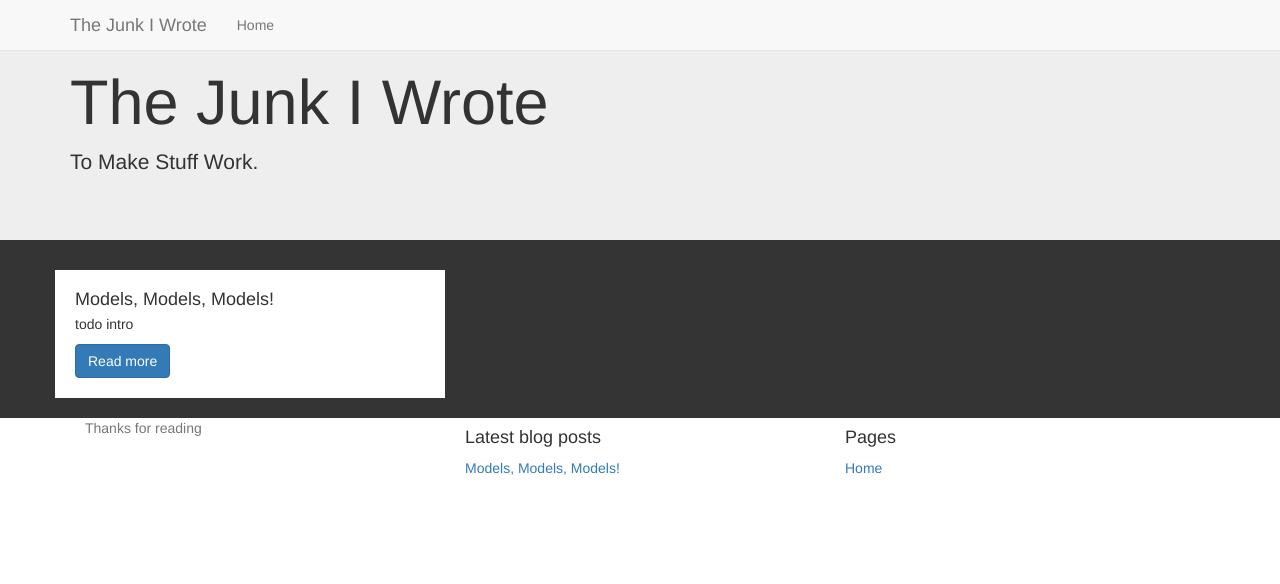
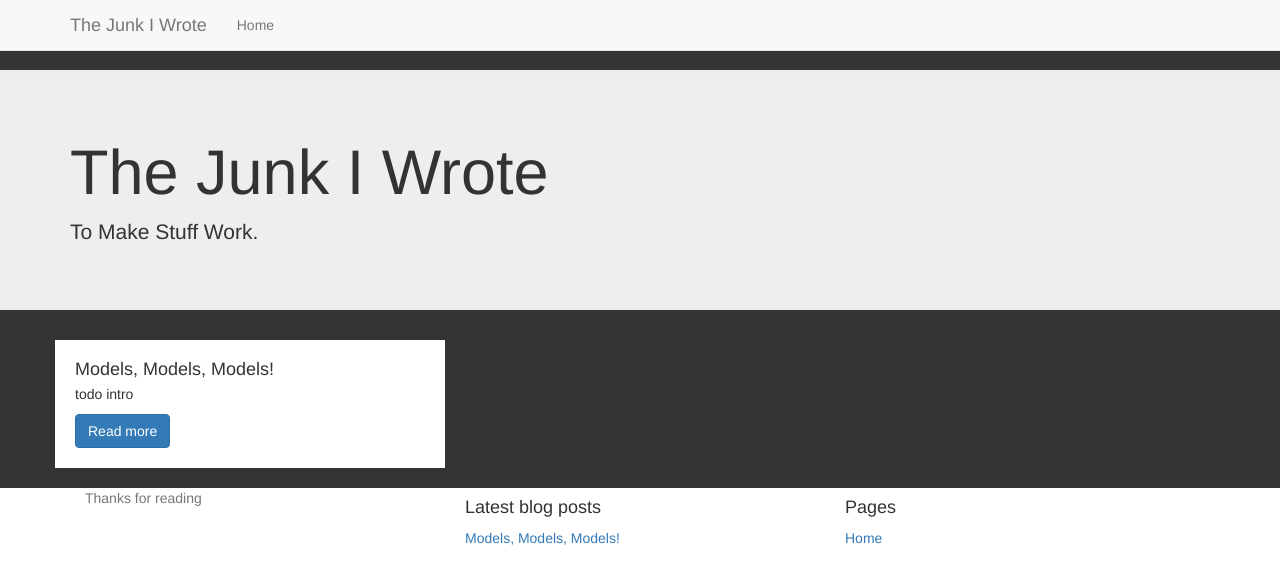
Before and after one commit to the-crap-i-wrote/the-crap-i-wrote.github.io, a Jekyll site: the page built from index.html, in a window 1280 px wide. Shown: the top 584 px of the page. Built offline with Jekyll 4.4.1, drawn with Linux system fonts in a browser that asks for light colours.

Commit message:
Update styles.css

```diff
--- a/css/styles.css
+++ b/css/styles.css
@@ -4,6 +4,7 @@ html, body {
 body > .dark-background {
   background-color: #343434;
   padding-bottom: 20px;
+  padding-top: 70px;
 }
 
 body > .container {
```
